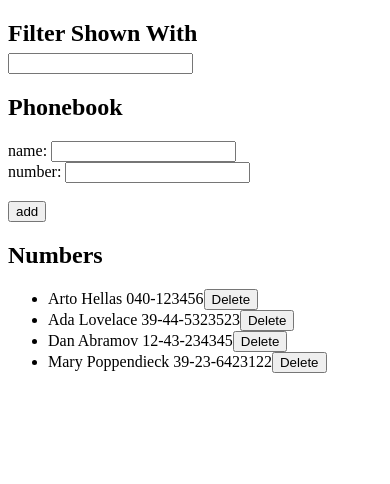
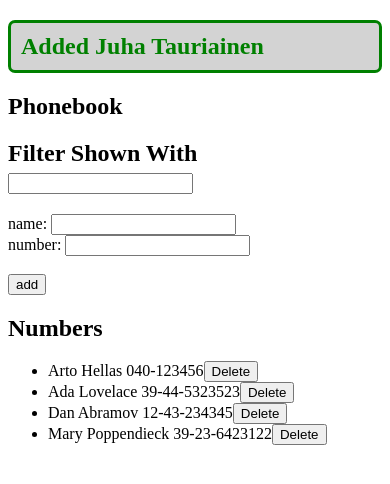
Before and after one commit to patel-param-09/part-2, a React (Vite) app: page / in a window 390 px wide. Shown: the top 484 px of the page. Built offline with nearby package versions, Linux system fonts and the light colour scheme; data requests are answered from the project's data file.

Commit message:
2.16: Phonebook step 11

```diff
--- a/src/App.jsx
+++ b/src/App.jsx
@@ -3,10 +3,18 @@ import axios from "axios";
 
 const App = () => {
   const [persons, setPersons] = useState([]);
-
   const [newName, setNewName] = useState("");
   const [newPhn, setPhn] = useState("");
   const [List, setList] = useState([]);
+  const [sucess, setSucess] = useState("Added Juha Tauriainen");
+
+  const message = {
+    color: "green",
+    backgroundColor: "#D3D3D3",
+    border: "3px solid green",
+    padding: "10px",
+    borderRadius: "7px",
+  };
 
   function handleSubmit(event) {
     event.preventDefault();
@@ -71,10 +79,11 @@ const App = () => {
 
   return (
     <div>
+      <h2 style={message}>{sucess}</h2>
+      <h2>Phonebook</h2>
       <h2>
         Filter Shown With <input onChange={handleSearch} />
       </h2>
-      <h2>Phonebook</h2>
       <form onSubmit={handleSubmit}>
         <div>
           name: <input onChange={handleChange} />
```
